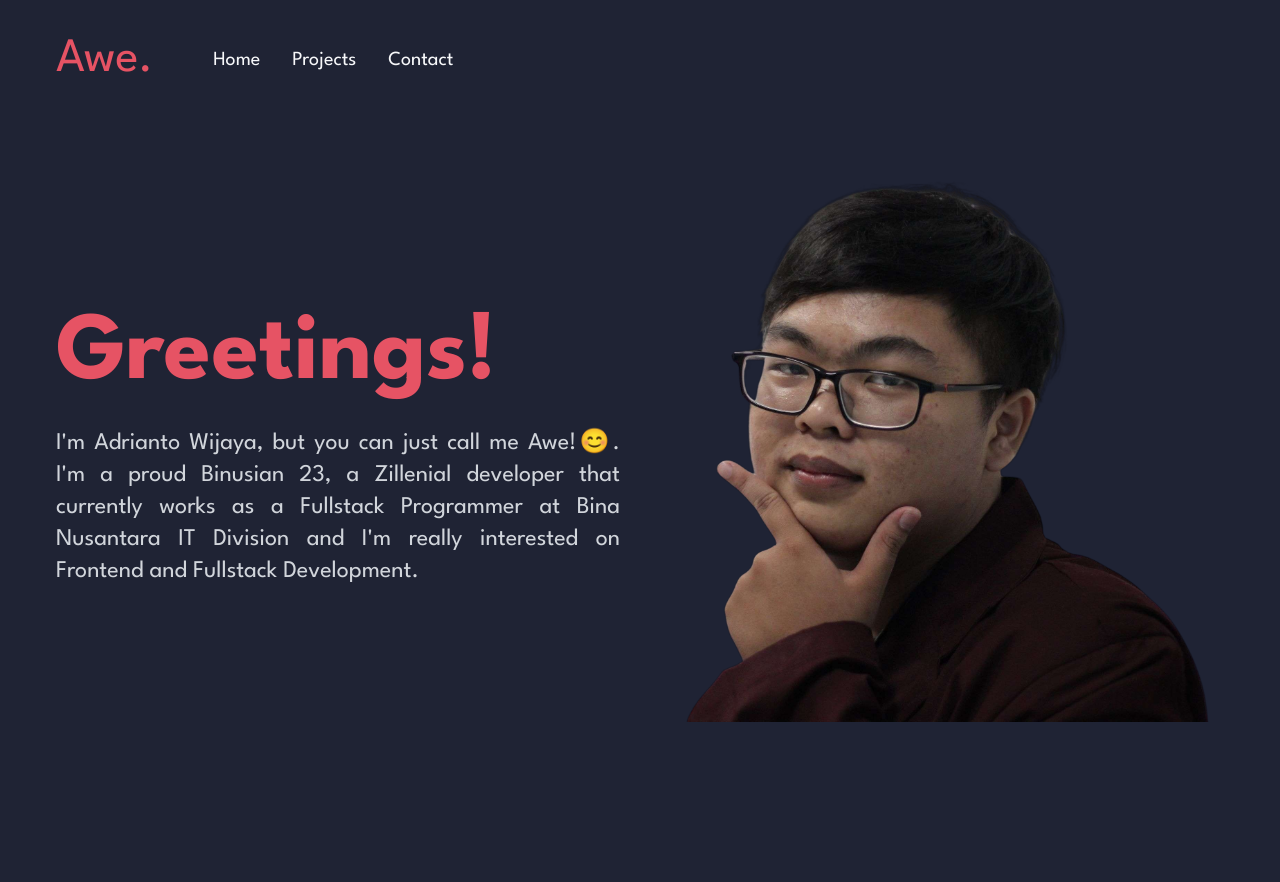
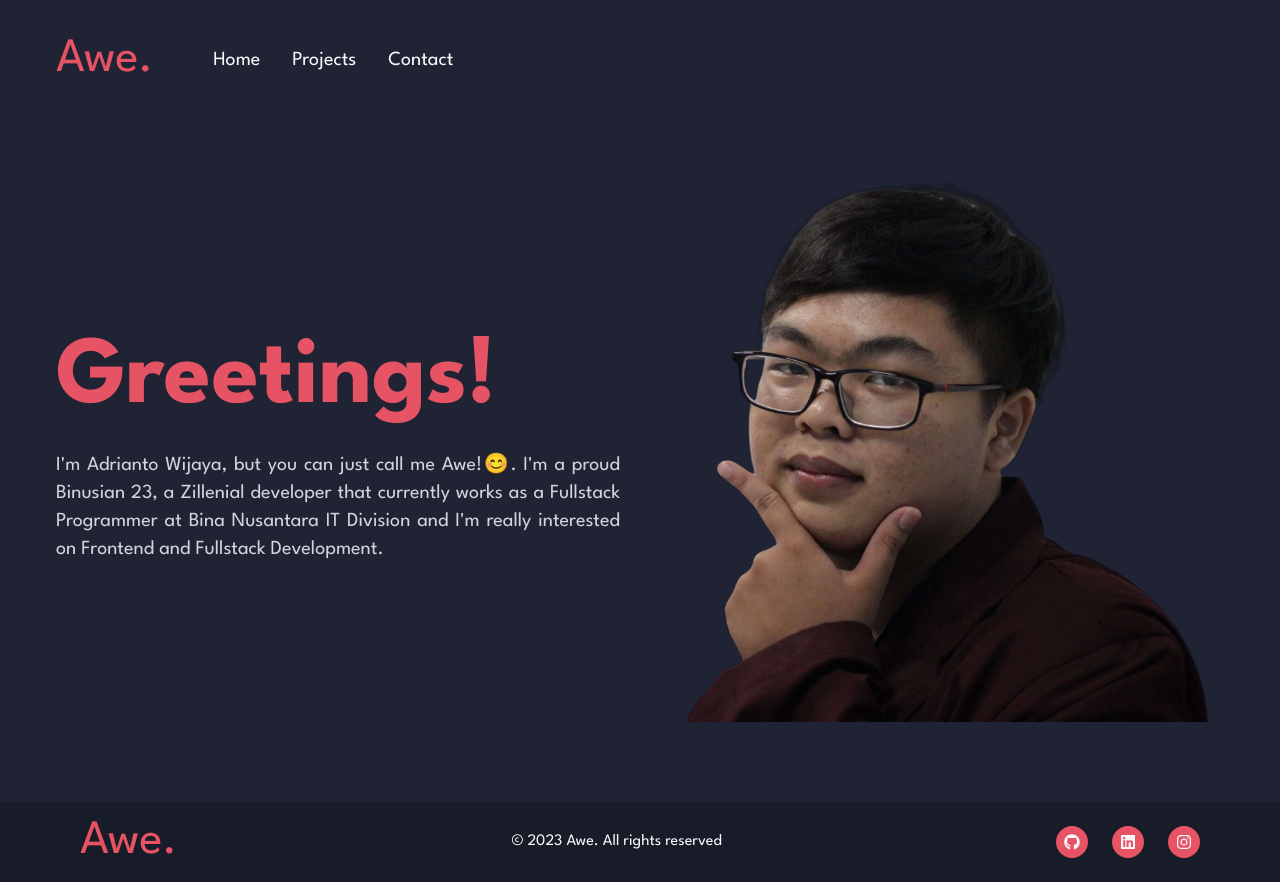
Before and after one commit to kyrie730/AdriantoWijaya, a Next.js app: page / in a window 1280 px wide. Before the commit the page ends 802 px from the top, so only its background shows below. Built offline with nearby package versions, Linux system fonts and the light colour scheme.

Commit message:
Added footer component

```diff
--- a/package.json
+++ b/package.json
@@ -26,6 +26,7 @@
     "postcss": "8.4.29",
     "react": "18.2.0",
     "react-dom": "18.2.0",
+    "react-icons": "^4.12.0",
     "tailwindcss": "3.3.3",
     "typescript": "5.2.2"
   }
--- a/src/app/(landing)/layout.tsx
+++ b/src/app/(landing)/layout.tsx
@@ -10,6 +10,7 @@ import {
 } from "@chakra-ui/react";
 import { HamburgerIcon, CloseIcon } from "@chakra-ui/icons";
 import { PropsWithChildren, ReactNode } from "react";
+import Footer from "@/shared/Component/Footer";
 
 export default function WithSubnavigation({
   children,
@@ -46,6 +47,7 @@ export default function WithSubnavigation({
       </Collapse>
 
       <div className="m-2 p-2 md:m-7 md:p-7">{children}</div>
+      <Footer />
     </Box>
   );
 }
--- a/src/components/Home/HomeCard/Component.tsx
+++ b/src/components/Home/HomeCard/Component.tsx
@@ -13,7 +13,7 @@ export default function HomeCard(): ReactNode {
           <Text className="text-8xl font-bold lg:hidden text-center md:text-start">
             Hi!
           </Text>
-          <Text className="text-2xl text-gray-300 text-justify">
+          <Text className="text-xl text-gray-300 text-justify">
             I&apos;m Adrianto Wijaya, but you can just call me Awe!😊. I&apos;m
             a proud Binusian 23, a Zillenial developer that currently works as a
             Fullstack Programmer at Bina Nusantara IT Division and I&apos;m
--- /dev/null
+++ b/src/shared/Component/Footer/Component.tsx
@@ -0,0 +1,81 @@
+"use client";
+
+import {
+  Box,
+  chakra,
+  Container,
+  Stack,
+  VisuallyHidden,
+} from "@chakra-ui/react";
+import { FaGithub, FaInstagram, FaLinkedin } from "react-icons/fa";
+import { ReactNode } from "react";
+
+const SocialButton = ({
+  children,
+  label,
+  href,
+}: {
+  children: ReactNode;
+  label: string;
+  href: string;
+}) => {
+  return (
+    <chakra.button
+      rounded={"full"}
+      w={8}
+      h={8}
+      cursor={"pointer"}
+      as={"a"}
+      href={href}
+      display={"inline-flex"}
+      alignItems={"center"}
+      justifyContent={"center"}
+      transition={"background 0.3s ease"}
+      target="_blank"
+      _hover={{
+        bg: "white",
+        textColor: "red",
+      }}
+      className="bg-primary text-secondary"
+    >
+      <VisuallyHidden>{label}</VisuallyHidden>
+      {children}
+    </chakra.button>
+  );
+};
+
+export default function Footer() {
+  return (
+    <Box bg={"#181c28"}>
+      <Container
+        as={Stack}
+        maxW={"6xl"}
+        py={4}
+        direction={{ base: "column", md: "row" }}
+        spacing={4}
+        justify={{ base: "center", md: "space-between" }}
+        align={{ base: "center", md: "center" }}
+      >
+        <p className="text-primary text-5xl">Awe.</p>
+        <p className="text-secondary">© 2023 Awe. All rights reserved</p>
+        <Stack direction={"row"} spacing={6}>
+          <SocialButton label={"Github"} href={"https://github.com/kyrie730"}>
+            <FaGithub />
+          </SocialButton>
+          <SocialButton
+            label={"LinkedIn"}
+            href={"https://id.linkedin.com/in/adrianto-wijaya-780901223"}
+          >
+            <FaLinkedin />
+          </SocialButton>
+          <SocialButton
+            label={"Instagram"}
+            href={"https://www.instagram.com/adriantowijaya_/"}
+          >
+            <FaInstagram />
+          </SocialButton>
+        </Stack>
+      </Container>
+    </Box>
+  );
+}
--- /dev/null
+++ b/src/shared/Component/Footer/index.ts
@@ -0,0 +1,2 @@
+import Footer from "./Component";
+export default Footer;
--- a/tailwind.config.ts
+++ b/tailwind.config.ts
@@ -12,7 +12,10 @@ const config: Config = {
         preload: "preload-loading 1.5s infinite ease-in-out",
       },
       colors: {
-        background: "#1f2334",
+        background: {
+          DEFAULT: "#1f2334",
+          dark: "#181c28",
+        },
         black: "#000000",
         primary: {
           DEFAULT: "#e65364",
```
Also changed, not shown: 1 other file (tests, documents, lock files or other folders).
